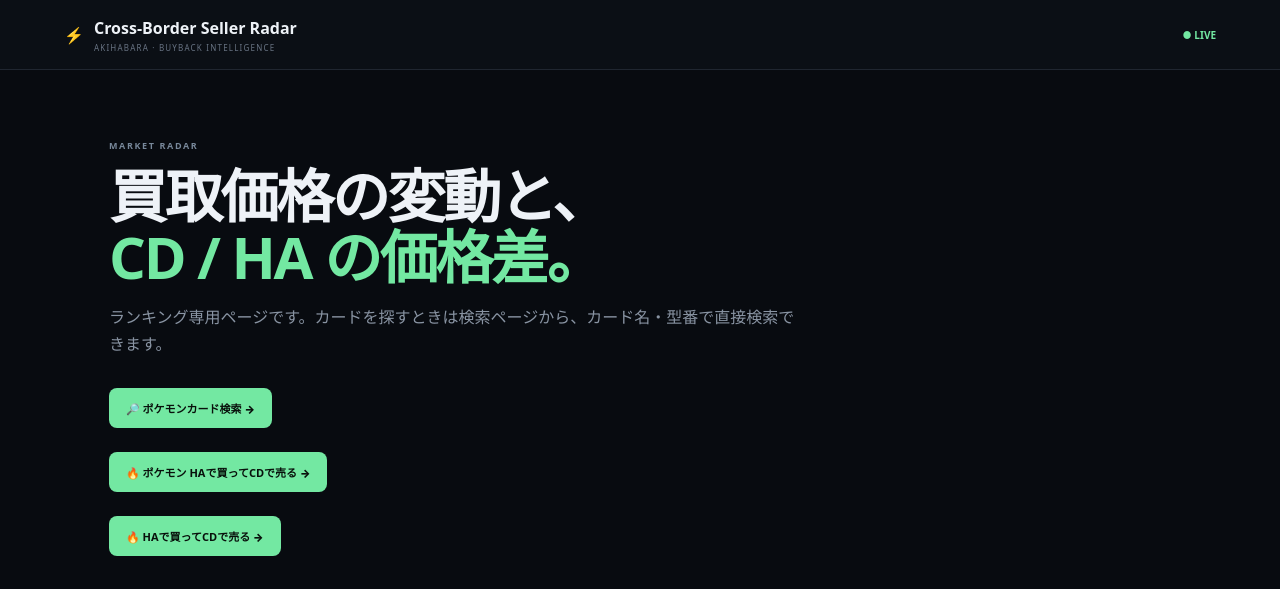
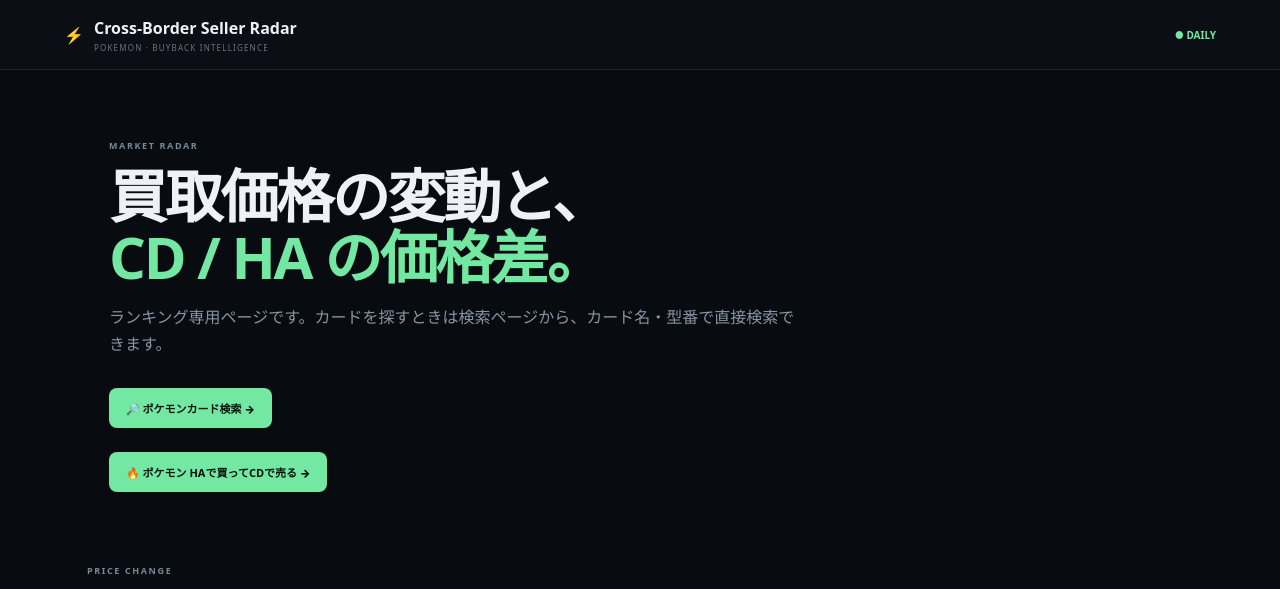
Before and after one commit to akaao1/profit-checker-api, a Next.js app: page / in a window 1280 px wide. Shown: the top 589 px of the page. Built offline with nearby package versions, Linux system fonts and the light colour scheme; no server answers.

Commit message:
Polish Pokemon-only daily dashboard labels
Make the dashboard clearly daily and Pokemon-only.

```diff
--- a/app/page.tsx
+++ b/app/page.tsx
@@ -44,8 +44,8 @@ export default async function Home(){
   const d=await getRadar();
   const changes=d?.change_rankings??{CD:[],HA:[]};
   const spreads=d?.spread_rankings??{CD:[],HA:[]};
-  return <main><header><div className="brand"><span>⚡</span><div><b>Cross-Border Seller Radar</b><small>AKIHABARA · BUYBACK INTELLIGENCE</small></div></div><span className="live">● LIVE</span></header>
-    <section className="ranking-hero"><small>MARKET RADAR</small><h1>買取価格の変動と、<br/><em>CD / HA の価格差。</em></h1><p>ランキング専用ページです。カードを探すときは検索ページから、カード名・型番で直接検索できます。</p><div style={{display:"flex",gap:8,flexWrap:"wrap",alignItems:"center"}}><a className="primary-link" href="/search">🔎 ポケモンカード検索 →</a></div><div style={{display:"flex",gap:8,flexWrap:"wrap",alignItems:"center",marginTop:10}}><a className="primary-link" href="/spreads?game=pokemon">🔥 ポケモン HAで買ってCDで売る →</a></div><div style={{display:"flex",gap:8,flexWrap:"wrap",alignItems:"center",marginTop:10}}><a className="primary-link" href="/arbitrage?game=pokemon">🔥 HAで買ってCDで売る →</a></div></section>
+  return <main><header><div className="brand"><span>⚡</span><div><b>Cross-Border Seller Radar</b><small>POKEMON · BUYBACK INTELLIGENCE</small></div></div><span className="live">● DAILY</span></header>
+    <section className="ranking-hero"><small>MARKET RADAR</small><h1>買取価格の変動と、<br/><em>CD / HA の価格差。</em></h1><p>ランキング専用ページです。カードを探すときは検索ページから、カード名・型番で直接検索できます。</p><div style={{display:"flex",gap:8,flexWrap:"wrap",alignItems:"center"}}><a className="primary-link" href="/search">🔎 ポケモンカード検索 →</a></div><div style={{display:"flex",gap:8,flexWrap:"wrap",alignItems:"center",marginTop:10}}><a className="primary-link" href="/spreads?game=pokemon">🔥 ポケモン HAで買ってCDで売る →</a></div></section>
     <section className="ranking-section"><div className="head"><div><small>PRICE CHANGE</small><h2>前日比 変動ランキング</h2></div><a className="all-changes-link" href="/changes">全件を見る →</a></div><div className="ranking-grid"><ChangeCard channel="CD" rows={changes.CD}/><ChangeCard channel="HA" rows={changes.HA}/></div></section>
     <section className="ranking-section"><div className="head"><div><small>BUYBACK SPREAD</small><h2>HAで買ってCDで売るランキング</h2></div><a className="all-changes-link" href="/spreads">全件を見る →</a></div><div className="ranking-grid"><SpreadCard channel="HA" rows={spreads.HA}/><SpreadCard channel="CD" rows={spreads.CD}/></div></section>
     <footer>Cross-Border Seller Radar · CD / HA separated comparison</footer></main>
```
